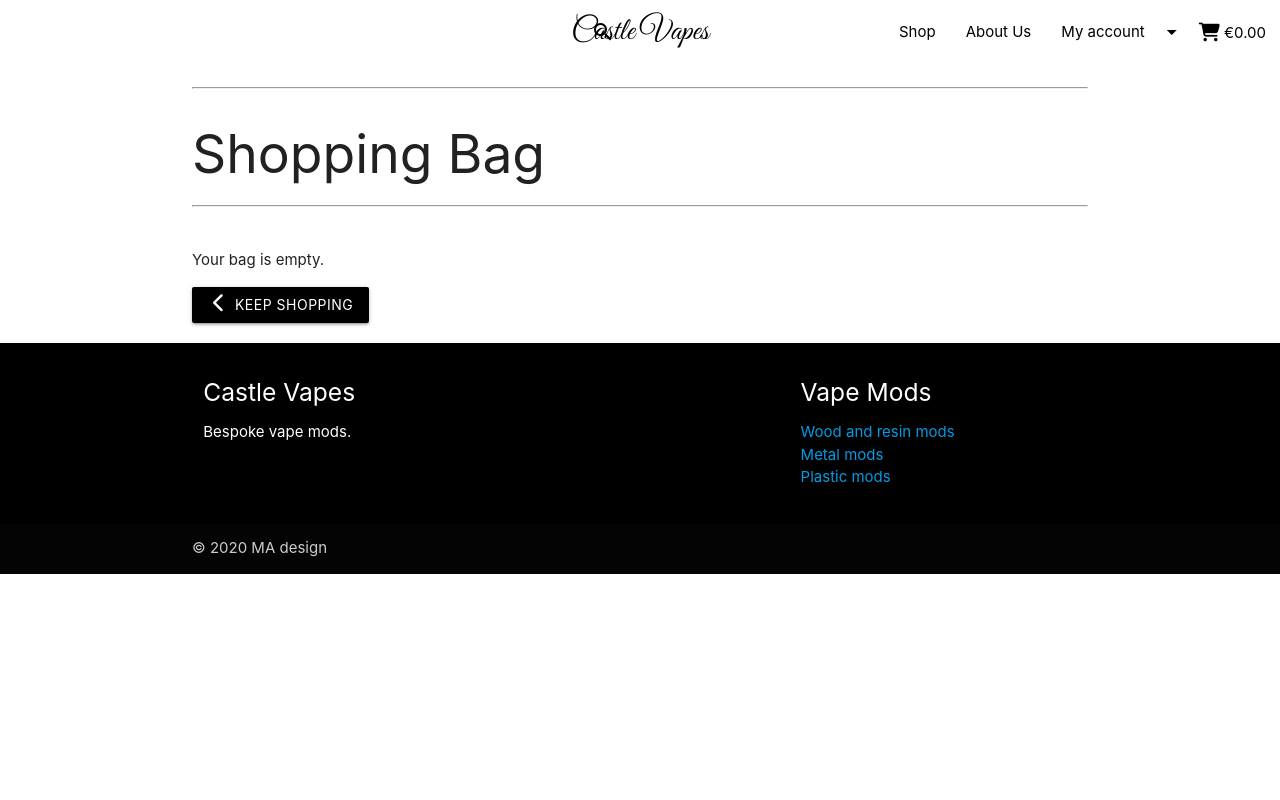
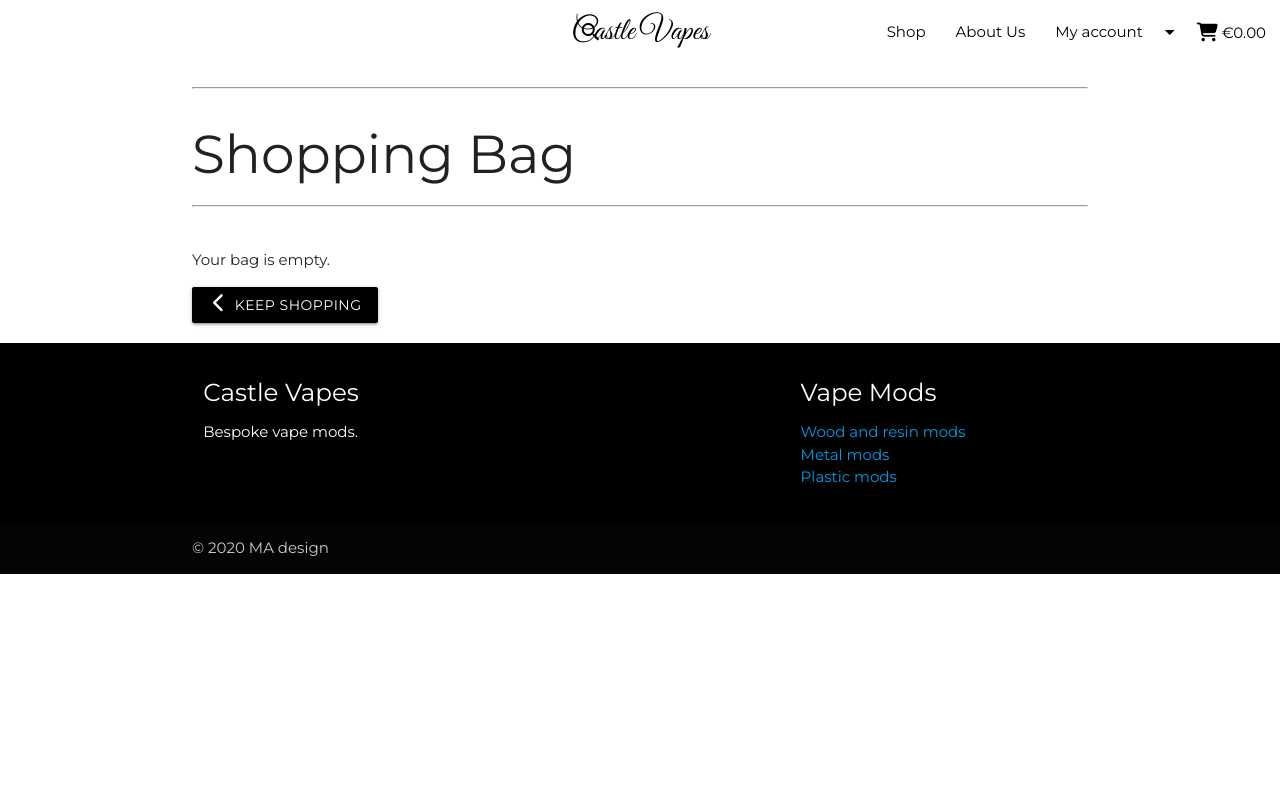
Before and after one commit to misza80/CI_project4_CastleVapes, a Django app: page /bag/ in a window 1280 px wide. Run offline with Django 3.2, Linux system fonts and the light colour scheme; some libraries are stand-ins or nearby versions.

Commit message:
added font for page body

```diff
--- a/static/css/base.css
+++ b/static/css/base.css
@@ -2,6 +2,7 @@
     display: flex;
     min-height: 100vh;
     flex-direction: column;
+    font-family: 'Montserrat', sans-serif;
 }
 
 .homepageshopnowbutton {
--- a/templates/base.html
+++ b/templates/base.html
@@ -14,9 +14,14 @@
     {% endblock %}
 
     {% block corecss %}
+        <!-- fonts -->
         <link href="https://fonts.googleapis.com/css2?family=Great+Vibes&display=swap" rel="stylesheet">
+        <link href="https://fonts.googleapis.com/css2?family=Montserrat&display=swap" rel="stylesheet">
+        <!-- icons -->
         <link href="https://fonts.googleapis.com/icon?family=Material+Icons" rel="stylesheet">
+        <!-- materialize -->
         <link rel="stylesheet" href="https://cdnjs.cloudflare.com/ajax/libs/materialize/1.0.0/css/materialize.min.css">
+        <!-- main css -->
         <link rel="stylesheet" href="{% static 'css/base.css' %}">
     {% endblock %}
 
```
